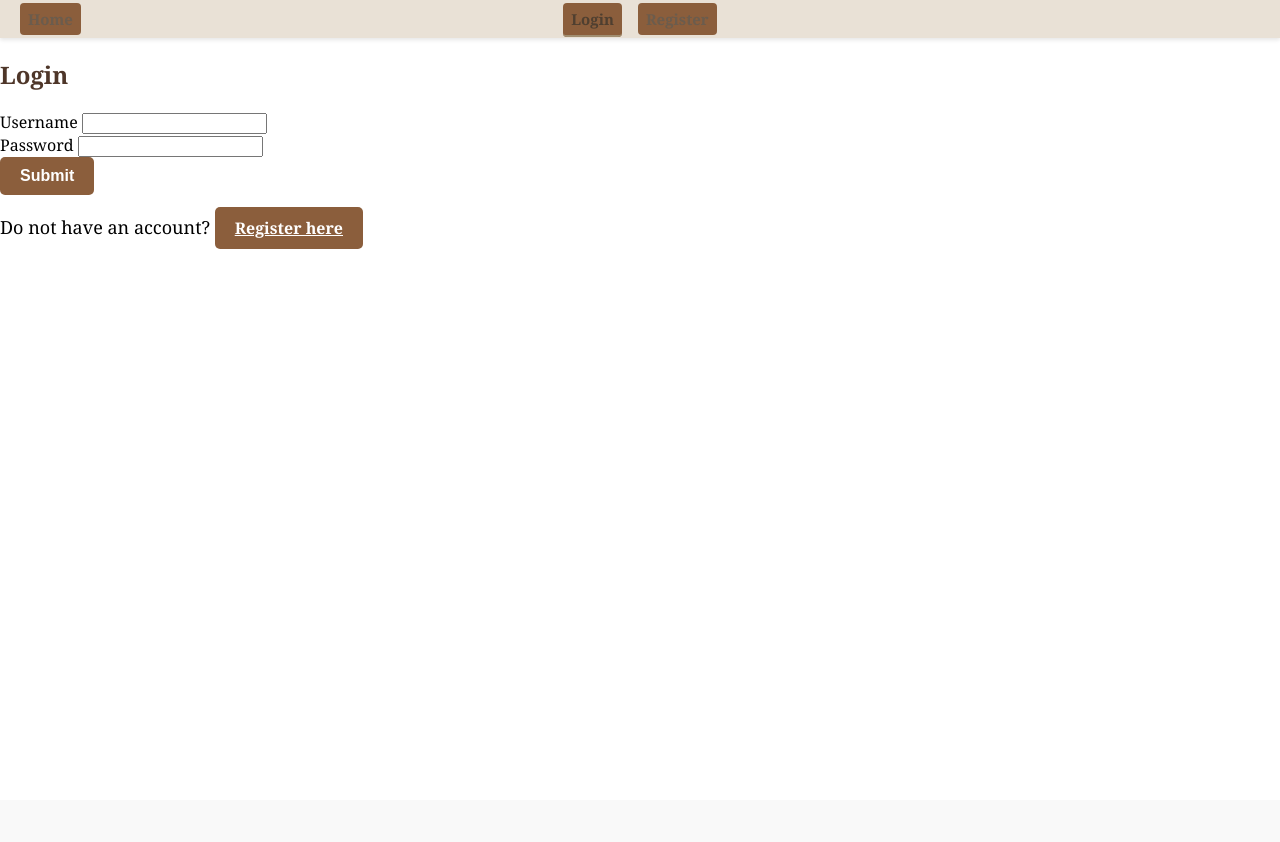
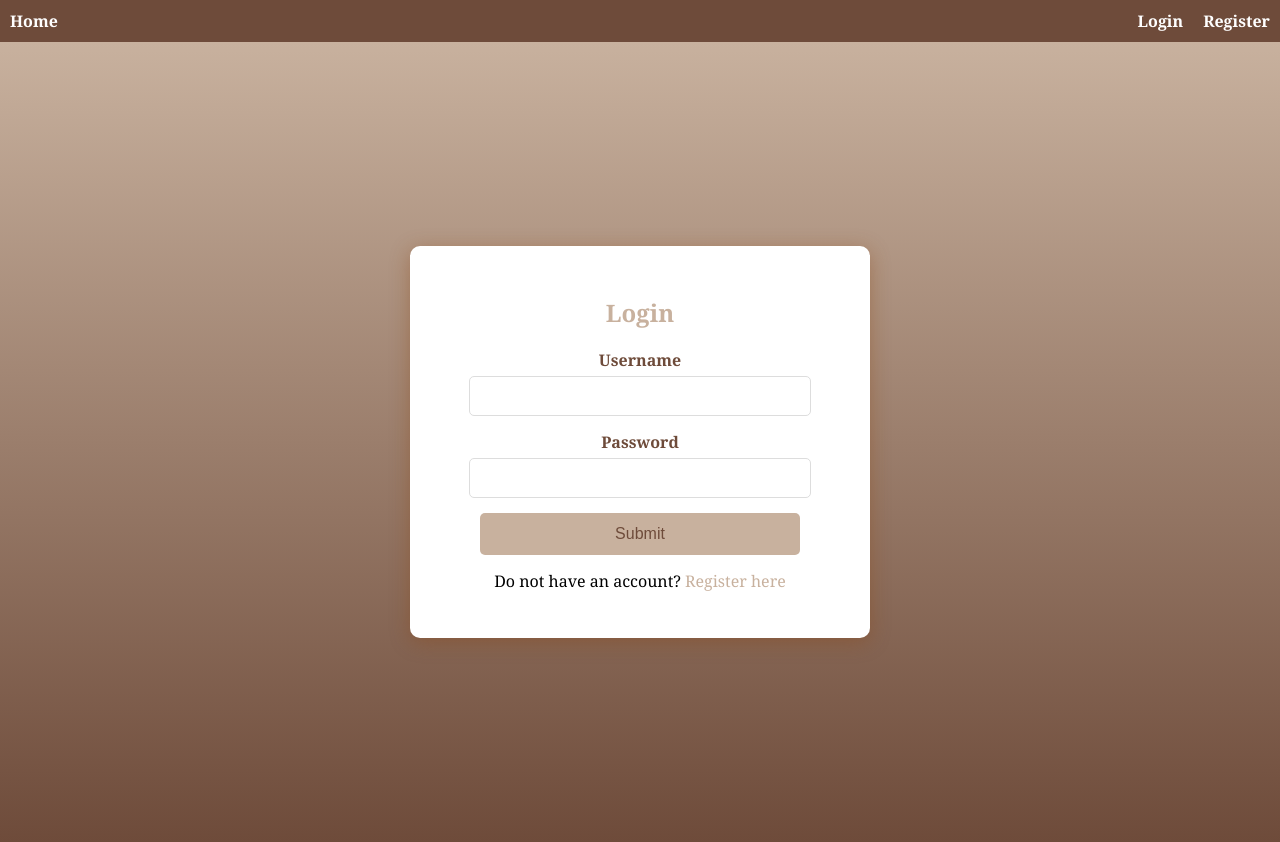
Before and after one commit to mlenic23/Librum, a Django app: page /auth/login/ in a window 1280 px wide. Before the commit the page ends 249 px from the top, so only its background shows below. Run offline with Django 5.2, Linux system fonts and the light colour scheme.

Commit message:
Edit the login page

```diff
--- /dev/null
+++ b/app/static/css/styles.css
@@ -0,0 +1,232 @@
+
+body {
+    font-family: 'Georgia', serif;
+    margin: 0;
+    padding: 0;
+}
+.video-background {
+    position: fixed;
+    top: 0;
+    left: 0;
+    width: 100%;
+    height: 100%;
+    z-index: -1;
+}
+
+.video-background video {
+    object-fit: cover;
+    width: 100%;
+    height: 100%;
+}
+ul {
+    margin: 0;
+    padding: 0;
+    list-style-type: none;
+}
+
+header {
+    background-color: #6e4b3a;
+    color: #fff;
+    padding: 10px;
+}
+
+nav {
+    display: flex;
+    justify-content: space-between;
+    align-items: center;
+}
+
+/* Left navigation items (Home) */
+.left-nav {
+    display: flex;
+}
+
+.left-nav li {
+    margin-right: 20px;
+}
+
+.left-nav li a {
+    color: #fff;
+    text-decoration: none;
+    font-size: 16px;
+    font-weight: bold;
+}
+
+.left-nav li a:hover {
+    color: #cdbea7;
+}
+
+
+.right-nav {
+    display: flex;
+    margin-left: auto;
+}
+
+.right-nav li {
+    margin-left: 20px;
+}
+
+.right-nav li a {
+    color: #fff;
+    text-decoration: none;
+    font-size: 16px;
+    font-weight: bold;
+}
+
+.right-nav li a:hover {
+    color: #cdbea7;
+}
+
+/*footer {
+    text-align: center;
+    padding: 10px;
+    background-color: #6e4b3a;
+    color: #fff;
+    margin-top: 20px;
+}*/
+
+.title {
+    font-family: 'Libre Baskerville', serif;
+    font-size: 4rem;
+    color: #4e3629;
+    text-shadow: 2px 2px 4px rgba(255, 255, 255, 0.6);
+    margin: 0;
+    letter-spacing: 2px;
+}
+
+.quote {
+    font-family: 'Courier New', Courier, monospace;
+    font-size: 14px;
+    color: #e7d7c9;
+    margin-top: 2px;
+    text-align: center;
+    opacity: 0.9;
+    letter-spacing: 1px;
+    z-index: 2;
+    position: relative;
+}
+
+.video-overlay {
+    position: absolute;
+    top: 50%;
+    left: 50%;
+    transform: translate(-50%, -50%);
+    background-color: rgba(226, 211, 188, 0.4);
+    padding: 40px 80px;
+    border-radius: 10px;
+    text-align: center;
+    z-index: 1;
+    box-shadow: 0 4px 20px rgba(0, 0, 0, 0.3);
+}
+
+/*login box*/
+.login-container {
+    background: linear-gradient(to bottom, #c8b19e, #6e4b3a);
+    display: flex;
+    justify-content: center;
+    align-items: center;
+    height: 100vh;
+    width: 100%;
+}
+
+.login-box {
+    background-color: #fff;
+    padding: 30px;
+    align-items: center;
+    justify-content: flex;
+    border-radius: 10px;
+    box-shadow: 0 4px 20px rgba(139, 69, 19, 0.4);
+    width: 100%;
+    max-width: 400px;
+    text-align: center;
+}
+
+.login-icon {
+    margin-right: 20px;
+}
+
+.login-icon img {
+    width: 50px;
+    height: 50px;
+}
+
+.login-box h2 {
+    text-align: center;
+    margin-bottom: 20px;
+    color: #c8b19e;
+}
+
+.input-group {
+    margin-bottom: 15px;
+    display:flex;
+    flex-direction: column;
+    align-items: center;
+}
+
+.input-group label {
+    display: block;
+    font-weight: bold;
+    color: #6e4b3a;
+    margin-bottom: 5px;
+}
+
+.input-group input {
+    width: 80%;
+    padding: 10px;
+    border: 1px solid #ddd;
+    border-radius: 5px;
+    font-size: 16px;
+}
+
+.input-group input:focus {
+    border-color: #6e4b3a;
+    outline: none;
+}
+
+.submit-btn {
+    width: 80%;
+    padding: 12px;
+    background-color: #c8b19e;
+    color: #6e4b3a;
+    border: none;
+    border-radius: 5px;
+    font-size: 16px;
+    cursor: pointer;
+}
+
+.submit-btn:hover {
+    background-color: #6e4b3a;
+    color:#c8b19e;
+}
+
+.register-link {
+    text-align: center;
+    margin-top: 15px;
+}
+
+.register-link a {
+    color: #c8b19e;
+    text-decoration: none;
+}
+
+.register-link a:hover {
+    text-decoration: underline;
+}
+
+.messages {
+    margin-top: 20px;
+    background-color: #f9f9f9;
+    padding: 10px;
+    border: 1px solid #ddd;
+    border-radius: 5px;
+}
+
+.messages ul {
+    list-style-type: none;
+    padding: 0;
+}
+
+.messages li {
+    color: #d9534f;
+    font-size: 14px;
+}
--- a/app/static/styles.css
+++ /dev/null
@@ -1,128 +0,0 @@
-
-body {
-    font-family: 'Georgia', serif;
-    margin: 0;
-    padding: 0;
-}
-.video-background {
-    position: fixed;
-    top: 0;
-    left: 0;
-    width: 100%;
-    height: 100%;
-    z-index: -1;
-}
-
-.video-background video {
-    object-fit: cover;
-    width: 100%;
-    height: 100%;
-}
-nav {
-    display: grid;
-    grid-template-columns: 1fr auto 1fr;
-    align-items: center;
-    background-color: #e9e1d6;
-    padding: 8px 20px;
-    box-shadow: 0 2px 4px rgba(0, 0, 0, 0.1);
-}
-
-.left-nav,
-.right-nav {
-    display: flex;
-    gap: 16px;
-    list-style: none;
-    padding: 0;
-    margin: 0;
-}
-
-.left-nav {
-    justify-content: flex-start;
-}
-
-.right-nav {
-    justify-content: flex-end;
-}
-
-.title-nav {
-    text-align: center;
-}
-
-nav li a {
-    color: #6b5c4d;
-    text-decoration: none;
-    font-size: 15px;
-    font-weight: bold;
-    padding: 6px 8px;
-    border-radius: 4px;
-    transition: color 0.3s ease, background-color 0.3s ease, border-bottom 0.3s ease;
-}
-
-nav li a:hover {
-    color: #a18e71;
-    background-color: #f5efe6;
-}
-
-nav li a.active {
-    color: #4f3f30;
-    border-bottom: 2px solid #a18e71;
-}
-
-
-/*footer {
-    text-align: center;
-    padding: 10px;
-    background-color: #6e4b3a;
-    color: #fff;
-    margin-top: 20px;
-}*/
-
-button, input[type="submit"], a {
-    background-color: #8b5e3c;
-    color: #fff;
-    border: none;
-    padding: 10px 20px;
-    text-align: center;
-    font-size: 16px;
-    font-weight: bold;
-    cursor: pointer;
-    border-radius: 5px;
-}
-
-button:hover, input[type="submit"]:hover, a:hover {
-    background-color: #6e4b3a;
-}
-
-h1, h2, h3 {
-    font-family: 'Georgia', serif;
-    color: #4e3629;
-}
-
-p {
-    line-height: 1.6;
-    font-size: 18px;
-}
-
-.title {
-    font-family: 'Libre Baskerville', serif;
-    font-size: 20px;
-    color: #a8795ef0;
-    text-shadow: 2px 2px 6px rgba(110, 75, 58, 0.6);
-    margin: 0;
-    letter-spacing: 2px;
-    text-align: center;
-    z-index: 2;
-    position: relative;
-}
-
-.quote {
-    font-family: 'Courier New', Courier, monospace;
-    font-size: 14px;
-    color: #e7d7c9;
-    margin-top: 2px;
-    text-align: center;
-    opacity: 0.9;
-    letter-spacing: 1px;
-    z-index: 2;
-    position: relative;
-}
--- a/app/templates/base.html
+++ b/app/templates/base.html
@@ -7,7 +7,7 @@
     <meta name="viewport" content="width=device-width, initial-scale=1.0">
     <title>{% block title %}My Django Application{% endblock %}</title>
     <link rel="stylesheet" href="https://cdnjs.cloudflare.com/ajax/libs/font-awesome/5.15.4/css/all.min.css">
-    <link rel="stylesheet" href="{% static 'styles.css' %}">
+    <link rel="stylesheet" href="{% static 'css/styles.css' %}">
 </head>
 <body>
     <header>
--- a/app/templates/login.html
+++ b/app/templates/login.html
@@ -1,35 +1,45 @@
 {% extends 'base.html' %}
+
+{% load static %}
 
 {% block title %}Login{% endblock %}
 
 {% block content %}
+    <div class="login-container">
+        <div class="login-box">
+            <div class="login-icon">
+               <!-- <img src="{% static 'photo/minibooks.png' %}" alt="Login Icon" />-->
+            </div>
+            <div class="login-form">
                 <h2>Login</h2>
                 <form method="post">
                     {% csrf_token %}
+
+                    <div class="input-group">
                         <label for="username">Username</label>
-        <input type="text" name="username" required><br>
+                        <input type="text" name="username" id="username" required>
+                    </div>
 
+                    <div class="input-group">
                         <label for="password">Password</label>
-        <input type="password" name="password" required><br>
+                        <input type="password" name="password" id="password" required>
+                    </div>
 
-        <button type="submit">Submit</button>
+                    <button type="submit" class="submit-btn">Submit</button>
                 </form>
 
-    <p>Do not have an account? <a href="{% url 'register' %}">Register here</a></p>
+                <p class="register-link">Do not have an account? <a href="{% url 'register' %}">Register here</a></p>
 
                 {% if messages %}
+                    <div class="messages">
                         <ul>
                             {% for message in messages %}
                                 <li>{{ message }}</li>
                             {% endfor %}
                         </ul>
+                    </div>
                 {% endif %}
-    {% if messages %}
-        <ul>
-            {% for message in messages %}
-                <li>{{ message }}</li>
-            {% endfor %}
-        </ul>
-    {% endif %}
-
+            </div>
+        </div>
+    </div>
 {% endblock %}
```
Also changed, not shown: app/static/photo/minibooks.png (added). Lines whose indentation alone changed are shown as unchanged.
